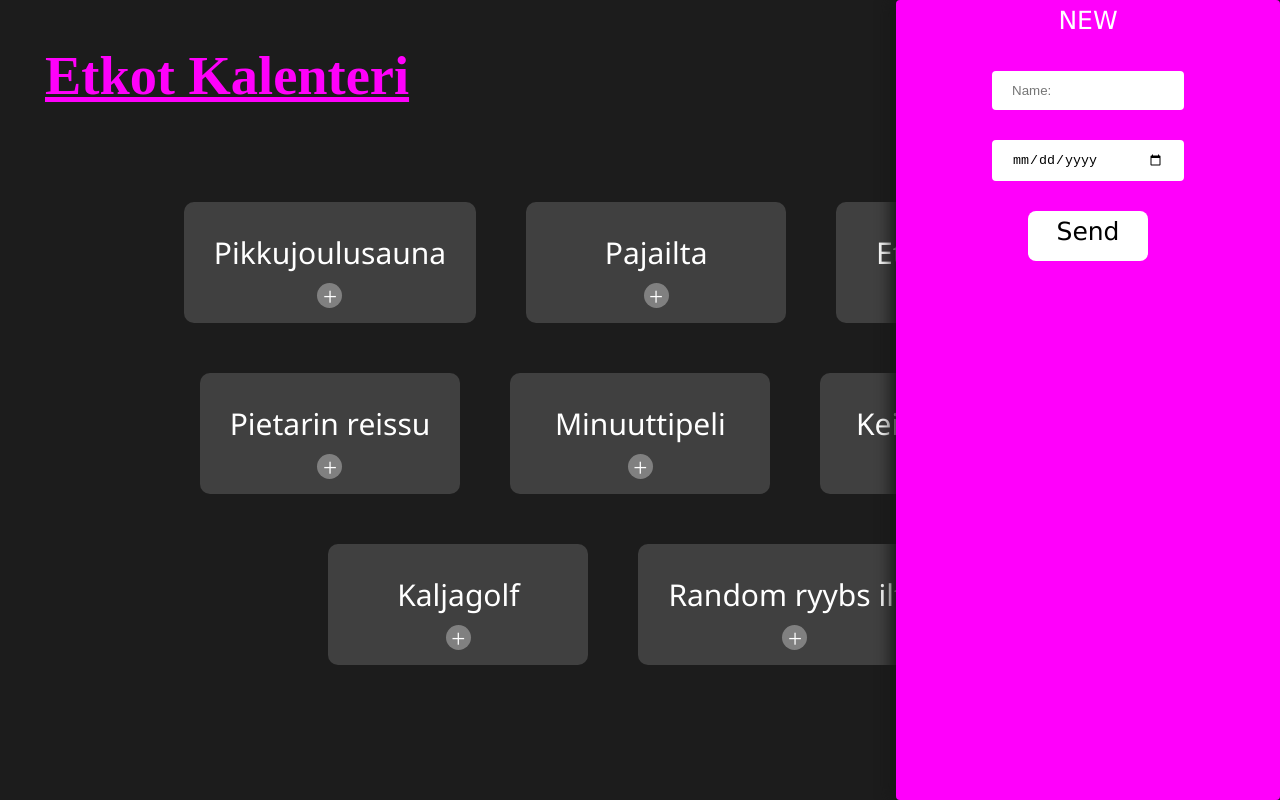
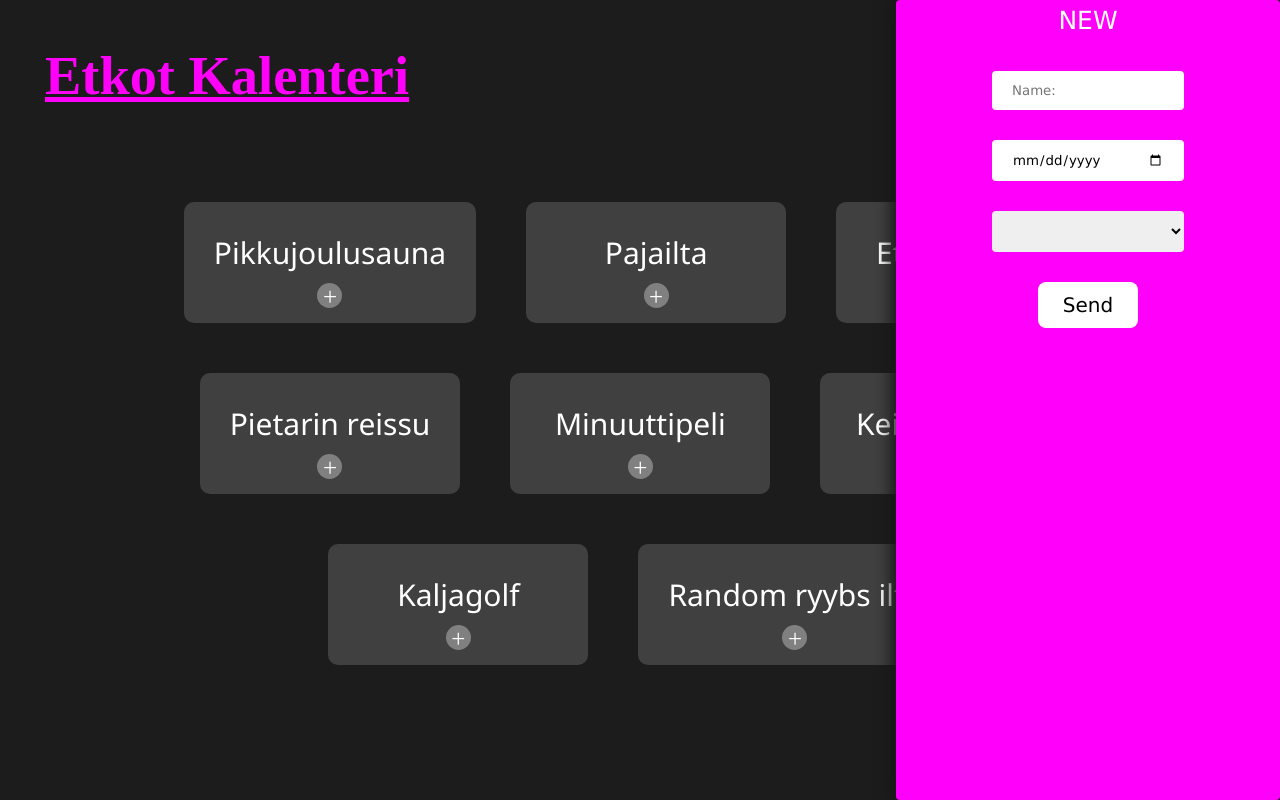
Before and after one commit to etkot/etkot-kalenteri, a Vue app: page / in a window 1280 px wide. Both pictures are taken after a click on the element "NEW". Built offline with nearby package versions, Linux system fonts and the light colour scheme.

Commit message:
Added validation to new

```diff
--- a/src/components/New.vue
+++ b/src/components/New.vue
@@ -8,21 +8,34 @@
         <div v-else>
             <div id="new-menu">
                 <p id="button-text" v-on:click="newPressed">NEW</p>
+                <form id="form" @submit="checkForm">
+                    <p v-if="errors.length">
+                        <ul id="error">
+                            <li v-for="(error, index) in errors" :key="`error-${index}`">{{ error }}</li>
+                        </ul>
+                    </p>
                     <input
-                    id="input"
+                        id="name-input"
+                        v-model="name"
                         type="text"
                         placeholder="Name:"
                         autocomplete="off"
                     />
                     <input
-                    id="input"
+                        id="date-input"
+                        v-model="date"
                         type="date"
                         placeholder="Date:"
                         autocomplete="off"
                     />
-                <div id="send-button" v-on:click="sendPressed">
-                    <p id="button-text" :style="{ color: 'black' }">Send</p>
-                </div>
+                    <select id="time-input" v-model="time" name="time">
+                        <option value="" disabled>Select vote period: (hr)</option>
+                        <option v-for="(option, index) in timeOptions" :key="`error-${index}`">{{ option }}</option>
+                    </select>
+                    <p>
+                        <input id="send-button" type="submit" value="Send" />
+                    </p>
+                </form>
             </div>
         </div>
     </div>
@@ -33,21 +46,46 @@ export default {
     name: 'New',
     data() {
         return {
-            newOpen: false
+            newOpen: false,
+            name: null,
+            date: null,
+            time: null,
+            timeOptions: [1, 2, 3, 4, 5, 6, 7, 8],
+            errors: []
         }
     },
     methods: {
         newPressed() {
             this.newOpen = !this.newOpen
         },
-        sendPressed() {
+        checkForm(e) {
+            if (this.name && this.date && this.time) {
+                console.log('Tallessa on, tallessa on')
                 this.newOpen = false
+                return true
+            }
+            this.errors = []
+
+            if (!this.name) {
+                this.errors.push('-Name required-')
+            }
+            if (!this.date) {
+                this.errors.push('-Date required-')
+            }
+            if (!this.time) {
+                this.errors.push('-Vote time required-')
+            }
+            e.preventDefault()
         }
     }
 }
 </script>
 
 <style scoped>
+* {
+    font-family: 'Lucida Sans', 'Lucida Sans Regular', 'Lucida Grande', 'Lucida Sans Unicode',
+        Geneva, Verdana, sans-serif;
+}
 #new-button {
     background-color: #ff00fb;
     border-radius: 8px;
@@ -67,20 +105,25 @@ export default {
 #button-text {
     text-align: center;
     color: white;
-    font-family: 'Lucida Sans', 'Lucida Sans Regular', 'Lucida Grande',
-        'Lucida Sans Unicode', Geneva, Verdana, sans-serif1;
     font-size: 25px;
     padding: 6px;
     cursor: pointer;
 }
+#error {
+    color: white;
+    text-align: center;
+    list-style-type: none;
+}
 #send-button {
     background-color: white;
     border-radius: 8px;
-    width: 120px;
-    height: 50px;
+    width: 100px;
+    height: 46px;
     margin: auto;
     margin-top: 30px;
     display: block;
+    border: none;
+    font-size: 20px;
 }
 #send-button:hover {
     border: 2px solid black;
@@ -96,7 +139,7 @@ export default {
     box-shadow: -5px 0px 15px #181818;
     transition: 0.5s;
 }
-#input {
+#name-input {
     width: 50%;
     padding: 12px 20px;
     margin: auto;
@@ -108,7 +151,41 @@ export default {
     outline: none;
     transition: 0.25s ease-out;
 }
-#input:focus {
+#date-input {
+    width: 50%;
+    padding: 12px 20px;
+    margin: auto;
+    margin-top: 30px;
+    display: block;
+    box-sizing: border-box;
+    border-radius: 4px;
+    border: none;
+    outline: none;
+    transition: 0.25s ease-out;
+}
+#time-input {
+    width: 50%;
+    padding: 12px 20px;
+    margin: auto;
+    margin-top: 30px;
+    display: block;
+    box-sizing: border-box;
+    border-radius: 4px;
+    border: none;
+    outline: none;
+    transition: 0.25s ease-out;
+}
+#name-input:focus {
+    border: none;
+    width: 70%;
+    transition: 0.25s ease-in;
+}
+#date-input:focus {
+    border: none;
+    width: 70%;
+    transition: 0.25s ease-in;
+}
+#time-input:focus {
     border: none;
     width: 70%;
     transition: 0.25s ease-in;
```
Also changed, not shown: 1 other file (tests, documents, lock files or other folders). Lines whose indentation alone changed are shown as unchanged.
